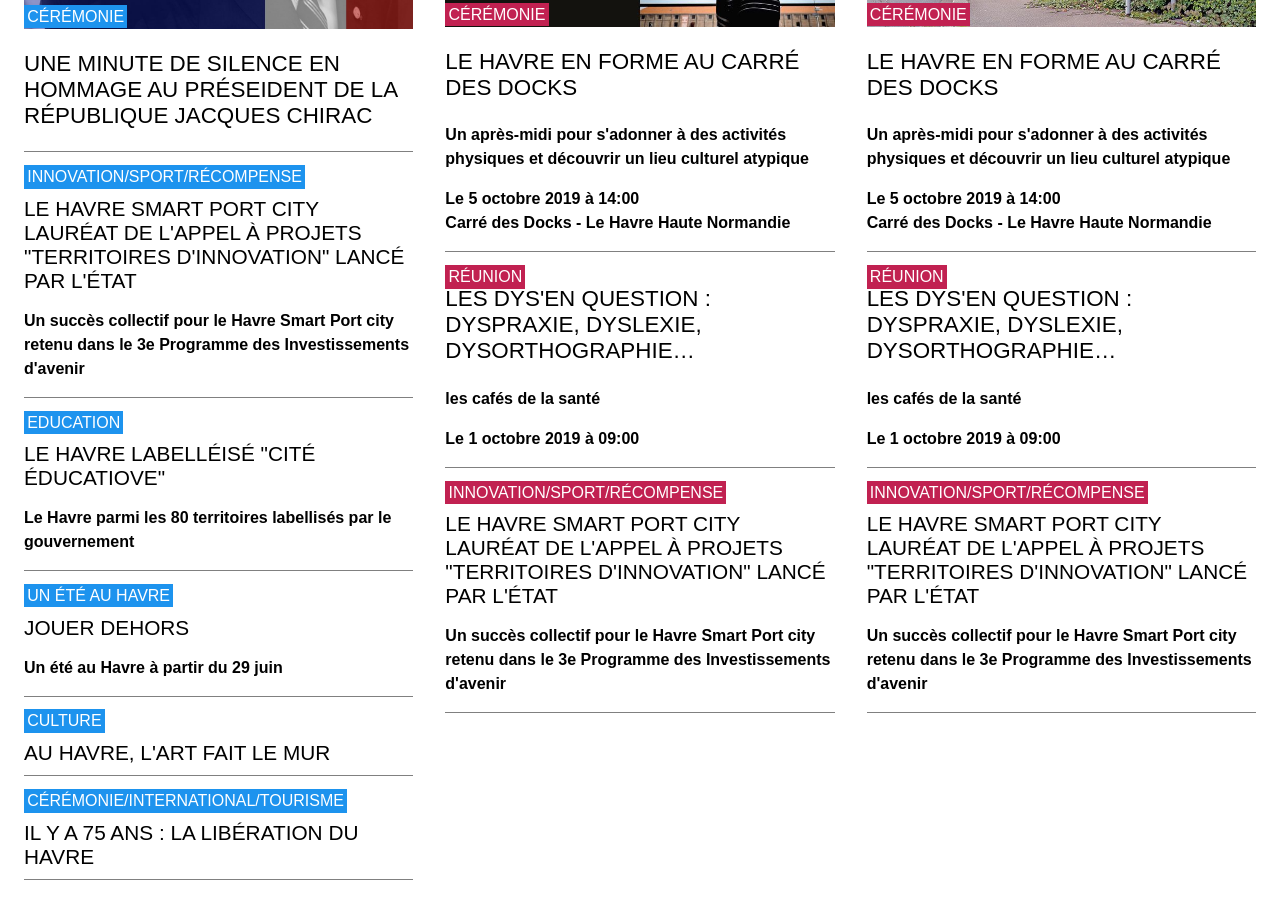
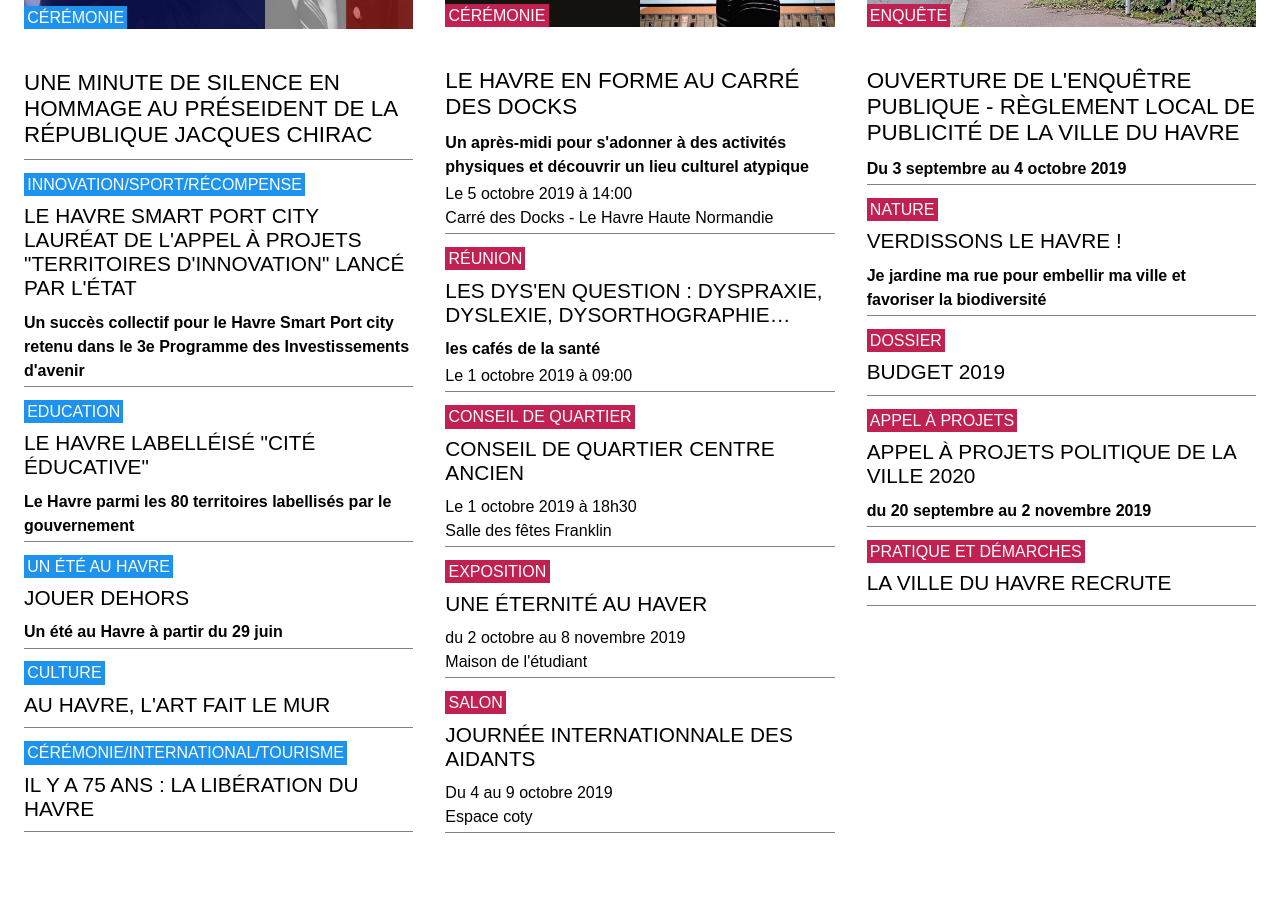
Before and after one commit to TheoRicherol/orelyNew, a plain HTML site: page index.html in a window 1280 px wide. Shown: the part 1028-1930 px from the top of the page. After the commit the page ends 1893 px from the top, so only its background shows below. Drawn offline with Linux system fonts and the light colour scheme.

Commit message:
exo grid Ok

```diff
--- a/css/style.css
+++ b/css/style.css
@@ -1,7 +1,3 @@
-*{
-    /* border: 1px solid black; */
-}
-
 body {
     font-family: sans-serif;
 }
@@ -16,7 +12,6 @@ h1 {
 
 h1 {
     color: #1D93EE;
-
 }
 
 
@@ -25,7 +20,7 @@ h2 {
     font-size: 1.4em;
     font-weight: lighter;
     text-transform: uppercase;
-    margin: 0 0 1em 0;
+    margin-bottom: .5em;
 }
 
 h3{
@@ -40,6 +35,7 @@ p{
     font-size: 1em;
     font-weight: bold;
     line-height: 150%;
+    margin: .2em 0 .2em 0;
 }
 .container {
     margin: 1em;
@@ -62,7 +58,7 @@ img {
     height: 100%;
 }
 
-.col-1 {
+.col-1{
     grid-area: 2/1/3/5;
 }
 
@@ -81,9 +77,9 @@ img {
     padding: .2em .2em;
 }
 
-.first {
+.first h4{
     position: relative;
-    top: -25px;
+    top: -1.5em;
 }
 
 .col-1 h4{
@@ -93,3 +89,13 @@ img {
 .col-2 h4,.col-3 h4{
     background-color: #C12151;
 }
+
+.first .date{
+    font-size: 1.2em;
+    font-weight: lighter;
+}
+
+.article .date {
+    font-size: 1em;
+    font-weight: lighter;
+}
--- a/index.html
+++ b/index.html
@@ -36,7 +36,7 @@
                     <h4>Education</h4>
                 </div>
                 <h3>
-                    Le havre labelléisé "cité éducatiove"
+                    Le havre labelléisé "cité éducative"
                 </h3>
                 <p>Le Havre parmi les 80 territoires labellisés par le gouvernement</p>
             </section>
@@ -62,9 +62,9 @@
         </div>
         <div class="col-2">
             <h1>A ne pas manquer</h1>
-            <section class="article">
-                <div class="img-article"><img src="img/img02.jpg" alt="Jacques Chrirac">
-                    <div class="categories first">
+            <section class="article first">
+                <div class="img-article"><img src="img/img02.jpg" alt="Affiche spectacle carré des docks">
+                    <div class="categories">
                         <h4>cérémonie</h4>
                     </div>
                 </div>
@@ -78,7 +78,7 @@
                 <div class="categories">
                     <h4>réunion</h4>
                 </div>
-                <h2>Les DYS'EN question : dyspraxie, dyslexie, dysorthographie…</h2>
+                <h3>Les DYS'EN question : dyspraxie, dyslexie, dysorthographie…</h3>
                 <p>les cafés de la santé</p>
                 <p class="date">
                     Le 1 octobre 2019 à 09:00
@@ -86,46 +86,67 @@
             </section>
             <section class="article">
                 <div class="categories">
-                    <h4>innovation/sport/récompense</h4>
+                    <h4>conseil de quartier</h4>
                 </div>
-                <h3>le havre smart port city lauréat de l'appel à projets "territoires d'innovation" lancé par l'état
+                <h3>conseil de quartier centre ancien
                 </h3>
-                <p>Un succès collectif pour le Havre Smart Port city retenu dans le 3e Programme des Investissements
-                    d'avenir</p>
+                <p class="date">Le 1 octobre 2019 à 18h30 <br>Salle des fêtes Franklin</p>
+            </section>
+            <section class="article">
+                <div class="categories">
+                    <h4>
+                        exposition
+                    </h4>
+                </div>
+                <h3>une éternité au haver</h3>
+                <p class="date">du 2 octobre au 8 novembre 2019 <br>
+                    Maison de l'étudiant</p>
+            </section>
+            <section class="article">
+                <div class="categories">
+                    <h4>salon</h4>
+                </div>
+                <h3>journée internationnale des aidants</h3>
+                <p class="date">Du 4 au 9 octobre 2019 <br>
+                Espace coty</p>
             </section>
         </div>
         <div class="col-3">
-            <h1>A ne pas manquer</h1>
-            <section class="article">
-                <div class="img-article"><img src="img/img03.jpg" alt="Jacques Chrirac">
-                    <div class="categories first">
-                        <h4>cérémonie</h4>
+            <h1>Les + consultés</h1>
+            <section class="article first">
+                <div class="img-article"><img src="img/img03.jpg" alt="Entrée de la ville du Havre">
+                    <div class="categories">
+                        <h4>enquête</h4>
                     </div>
                 </div>
-                <h2>Le havre en forme au carré des docks</h2>
-                <p>Un après-midi pour s'adonner à des activités physiques et découvrir un lieu culturel atypique</p>
-                <p class="date">
-                    Le 5 octobre 2019 à 14:00 <br>Carré des Docks - Le Havre Haute Normandie
-                </p>
+                <h2>Ouverture de l'enquêtre publique - règlement local de publicité de la ville du havre</h2>
+                <p>Du 3 septembre au 4 octobre 2019</p>
             </section>
             <section class="article">
                 <div class="categories">
-                    <h4>réunion</h4>
+                    <h4>nature</h4>
                 </div>
-                <h2>Les DYS'EN question : dyspraxie, dyslexie, dysorthographie…</h2>
-                <p>les cafés de la santé</p>
-                <p class="date">
-                    Le 1 octobre 2019 à 09:00
-                </p>
+                <h3>Verdissons le havre !</h3>
+                <p>Je jardine ma rue pour embellir ma ville et favoriser la biodiversité</p>
             </section>
             <section class="article">
                 <div class="categories">
-                    <h4>innovation/sport/récompense</h4>
+                    <h4>dossier</h4>
                 </div>
-                <h3>le havre smart port city lauréat de l'appel à projets "territoires d'innovation" lancé par l'état
-                </h3>
-                <p>Un succès collectif pour le Havre Smart Port city retenu dans le 3e Programme des Investissements
-                    d'avenir</p>
+                <h3>budget 2019
+            </section>
+            <section class="article">
+                <div class="categories">
+                    <h4>appel à projets</h4>
+                </div>
+                <h3>appel à projets politique de la ville 2020</h3>
+                <p>du 20 septembre au 2 novembre 2019</p>
+            </section>
+            <section class="article">
+                <div class="categories">
+                    <h4>pratique et démarches</h4>
+                    <h3>la ville du havre recrute</h3>
+                </div>
             </section>
         </div>
     </div>
```
